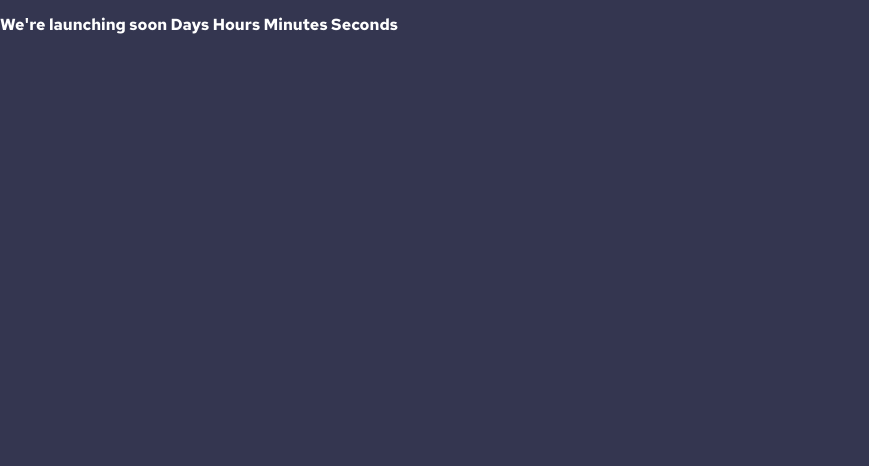
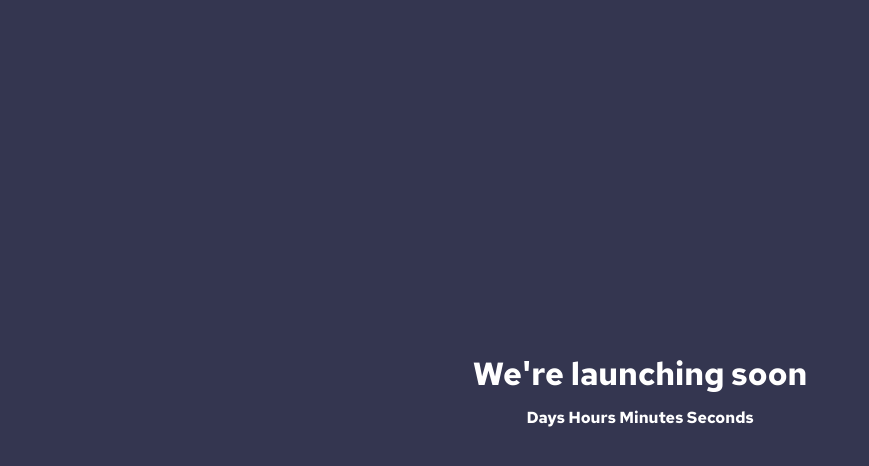
Before and after one commit to AliTaee/Launch-countdown-timer, a website built with Parcel: page src/index.html in a window 1280 px wide. Shown: the whole page, without its empty margins (0-869 px from the left). Built offline with nearby package versions, Linux system fonts and the light colour scheme.

Commit message:
Set main heading dynamically

```diff
--- a/src/index.html
+++ b/src/index.html
@@ -22,7 +22,10 @@
     <link rel="stylesheet" href="./styles/main.scss" />
   </head>
   <body>
-    <p>We're launching soon Days Hours Minutes Seconds</p>
+    <main class="main" id="root">
+      <h1 class="main__title" id="main-title"></h1>
+      <p>Days Hours Minutes Seconds</p>
+    </main>
     <script src="./js/main.js" defer></script>
   </body>
 </html>
--- /dev/null
+++ b/src/js/config.js
@@ -0,0 +1,3 @@
+export const config = {
+  mainTitle: "We're launching soon",
+}
--- /dev/null
+++ b/src/js/functions/setPageHeading.js
@@ -0,0 +1,7 @@
+export const setPageHeading = (title = '') => {
+  const pageHeadingElement = document.getElementById('main-title')
+
+  if (pageHeadingElement) {
+    pageHeadingElement.innerText = title
+  }
+}
--- a/src/js/main.js
+++ b/src/js/main.js
@@ -1 +1,9 @@
 require('normalize.css')
+
+// customize heading, title, social links...
+import { config } from './config'
+
+// functions
+import { setPageHeading } from './functions/setPageHeading'
+
+setPageHeading(config.mainTitle)
--- /dev/null
+++ b/src/styles/_mixins.scss
@@ -0,0 +1,5 @@
+@mixin flexCenter {
+  display: flex;
+  justify-content: center;
+  align-items: center;
+}
--- a/src/styles/main.scss
+++ b/src/styles/main.scss
@@ -1,7 +1,19 @@
 @import './var';
+@import './mixins';
 
 body {
   color: $white;
   background: $dark-blue;
   font-family: 'Red Hat Text', sans-serif;
 }
+
+.main {
+  position: relative;
+  height: 100vh;
+  @include flexCenter;
+  flex-direction: column;
+
+  &__title {
+    margin: 0;
+  }
+}
```
